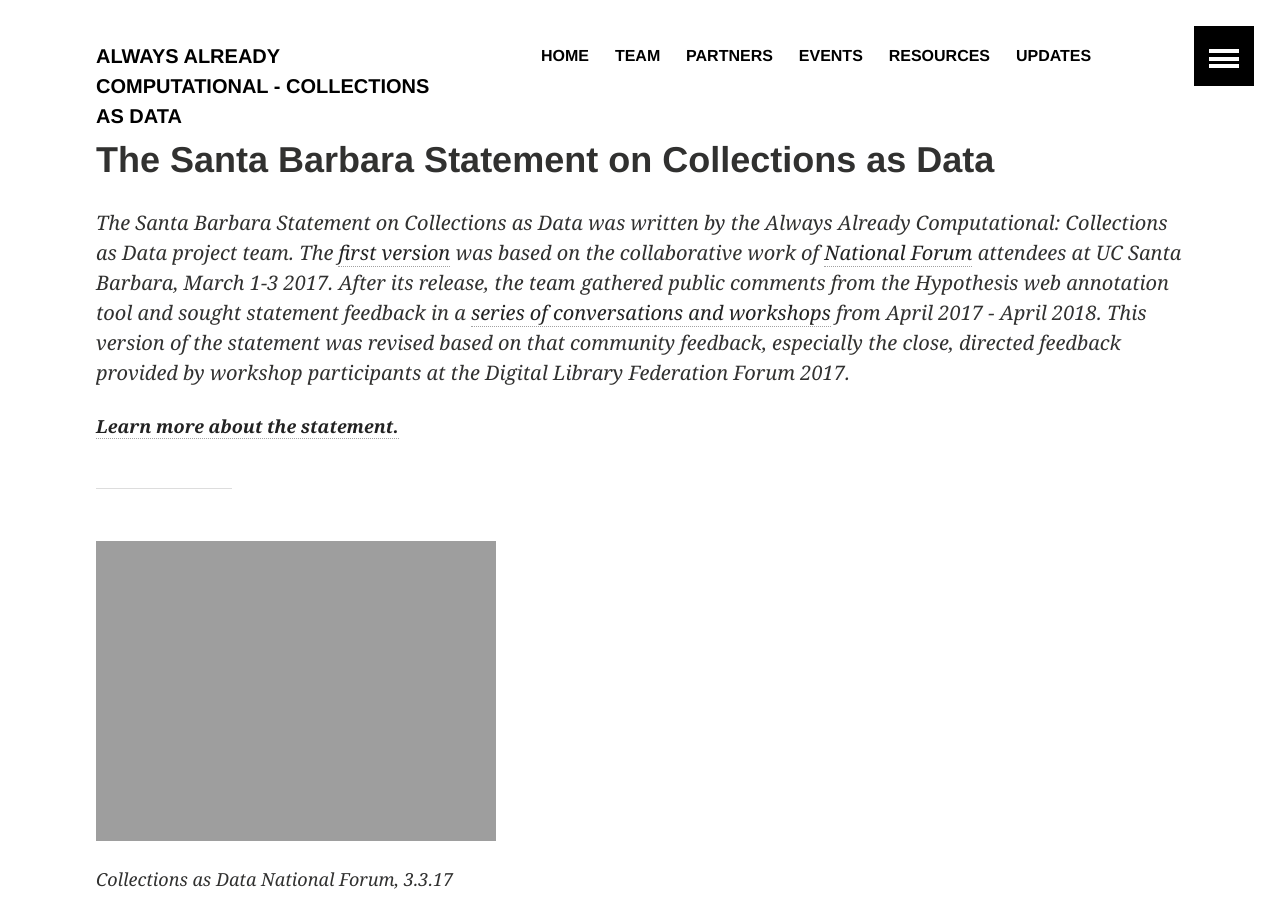
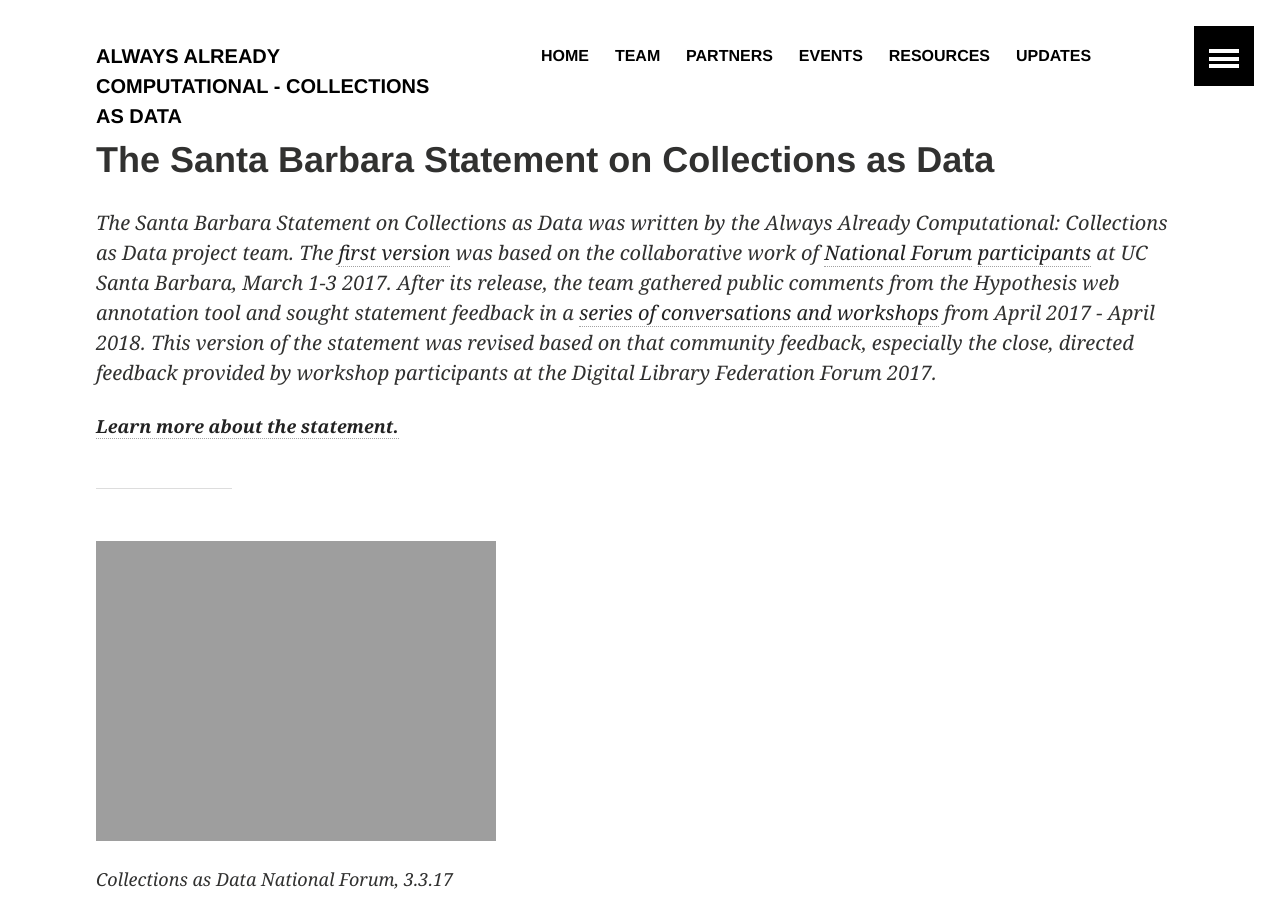
Before and after one commit to collectionsasdata/collectionsasdata.github.io, a Jekyll site: the page built from statement.markdown, in a window 1280 px wide and 900 px high. Built offline with Jekyll 4.4.1, drawn with Linux system fonts in a browser that asks for light colours; a script that is not in the unit is left out.

Commit message:
Update statement.markdown

```diff
--- a/statement.markdown
+++ b/statement.markdown
@@ -3,7 +3,7 @@ layout: archive
 title:  "The Santa Barbara Statement on Collections as Data"
 ---
 
-*The Santa Barbara Statement on Collections as Data was written by the Always Already Computational: Collections as Data project team. The [first version](https://collectionsasdata.github.io/statementv1/) was based on the collaborative work of [National Forum](https://collectionsasdata.github.io/nominations/) attendees at UC Santa Barbara, March 1-3 2017. After its release, the team gathered public comments from the Hypothesis web annotation tool and sought statement feedback in a [series of conversations and workshops]( https://collectionsasdata.github.io/events/) from April 2017 - April 2018. This version of the statement was revised based on that community feedback, especially the close, directed feedback provided by workshop participants at the Digital Library Federation Forum 2017.*
+*The Santa Barbara Statement on Collections as Data was written by the Always Already Computational: Collections as Data project team. The [first version](https://collectionsasdata.github.io/statementv1/) was based on the collaborative work of [National Forum](https://collectionsasdata.github.io/nominations/) [participants](https://collectionsasdata.github.io/partners/) at UC Santa Barbara, March 1-3 2017. After its release, the team gathered public comments from the Hypothesis web annotation tool and sought statement feedback in a [series of conversations and workshops]( https://collectionsasdata.github.io/events/) from April 2017 - April 2018. This version of the statement was revised based on that community feedback, especially the close, directed feedback provided by workshop participants at the Digital Library Federation Forum 2017.*
 
 [***Learn more about the statement.***](https://collectionsasdata.github.io/devstatement/)
 
```
